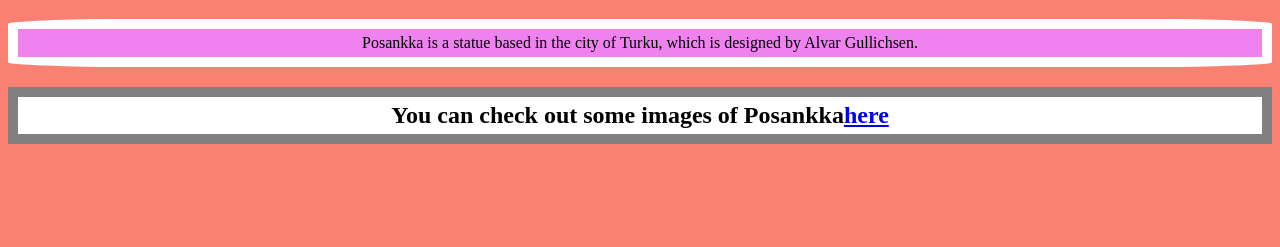
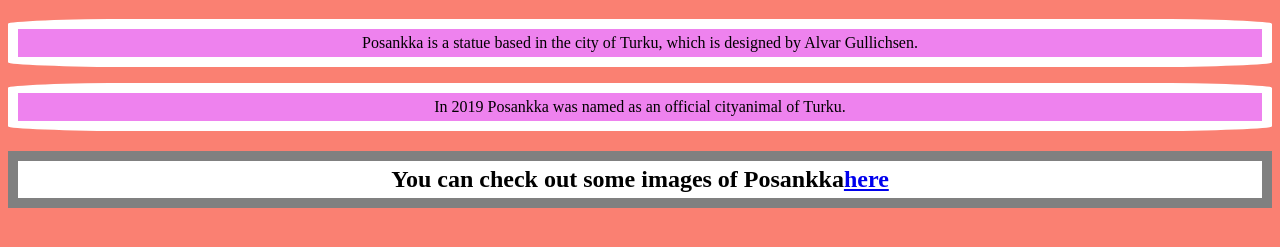
Before and after one commit to Julppum/Visual_Basics, a plain HTML site: page index.html in a window 1280 px wide. Shown: the part 91-338 px from the top of the page. Drawn offline with Linux system fonts and the light colour scheme.

Commit message:
Update index.html

```diff
--- a/index.html
+++ b/index.html
@@ -2,10 +2,12 @@
 <html>
 <head>
     <link rel="stylesheet" href="styles.css">
+    <title>Introduction to Posankka</title>
 </head>
 <body>
     <h1 id="top">Facts about Posankka</h1>
     <p>Posankka is a statue based in the city of Turku, which is designed by Alvar Gullichsen.</p>
+    <p>In 2019 Posankka was named as an official cityanimal of Turku.</p>
     <h2>You can check out some images of Posankka <a href="e.g.second.html#top">here</a></h2>
 </body>
 </html>
```
